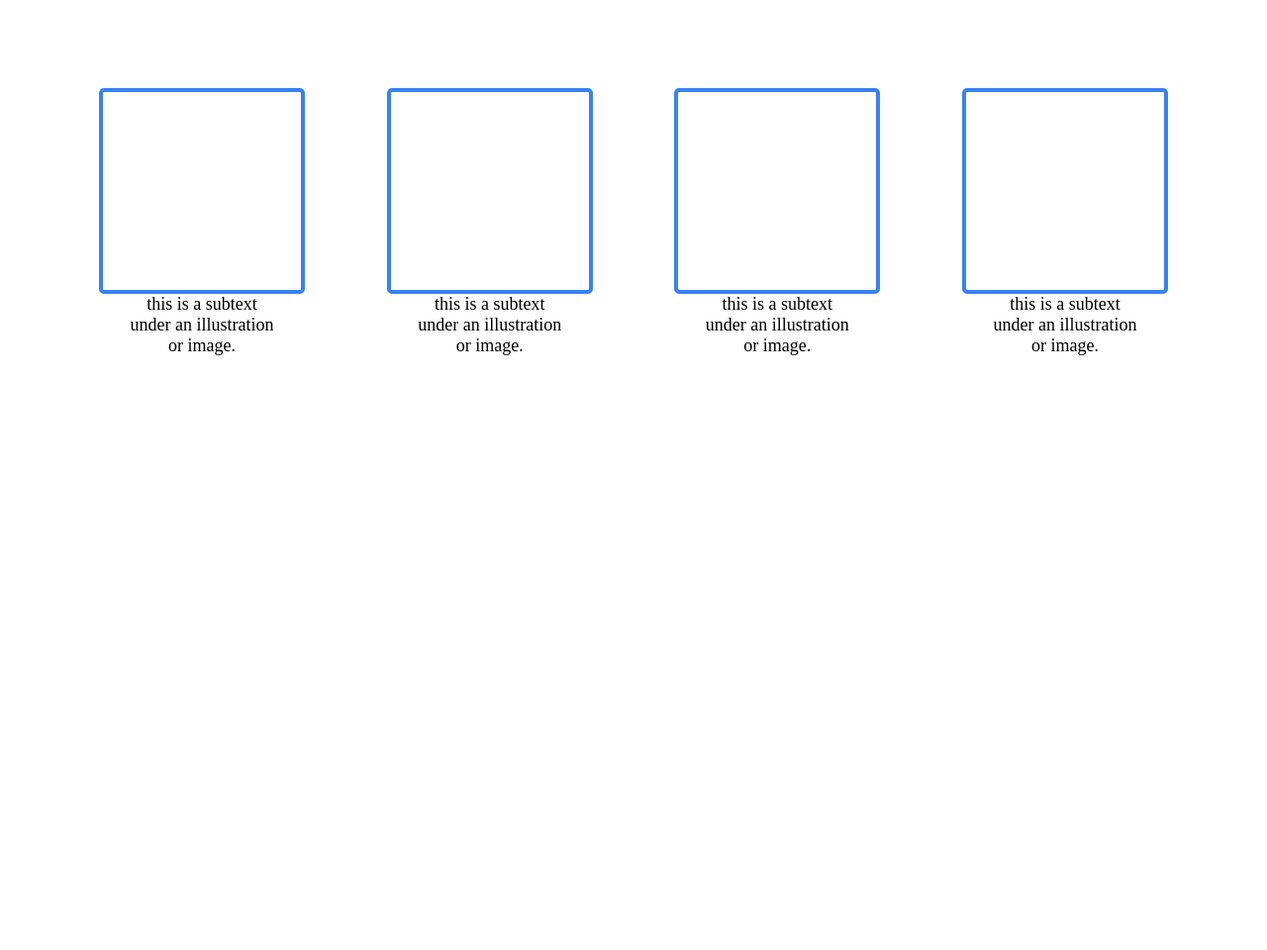
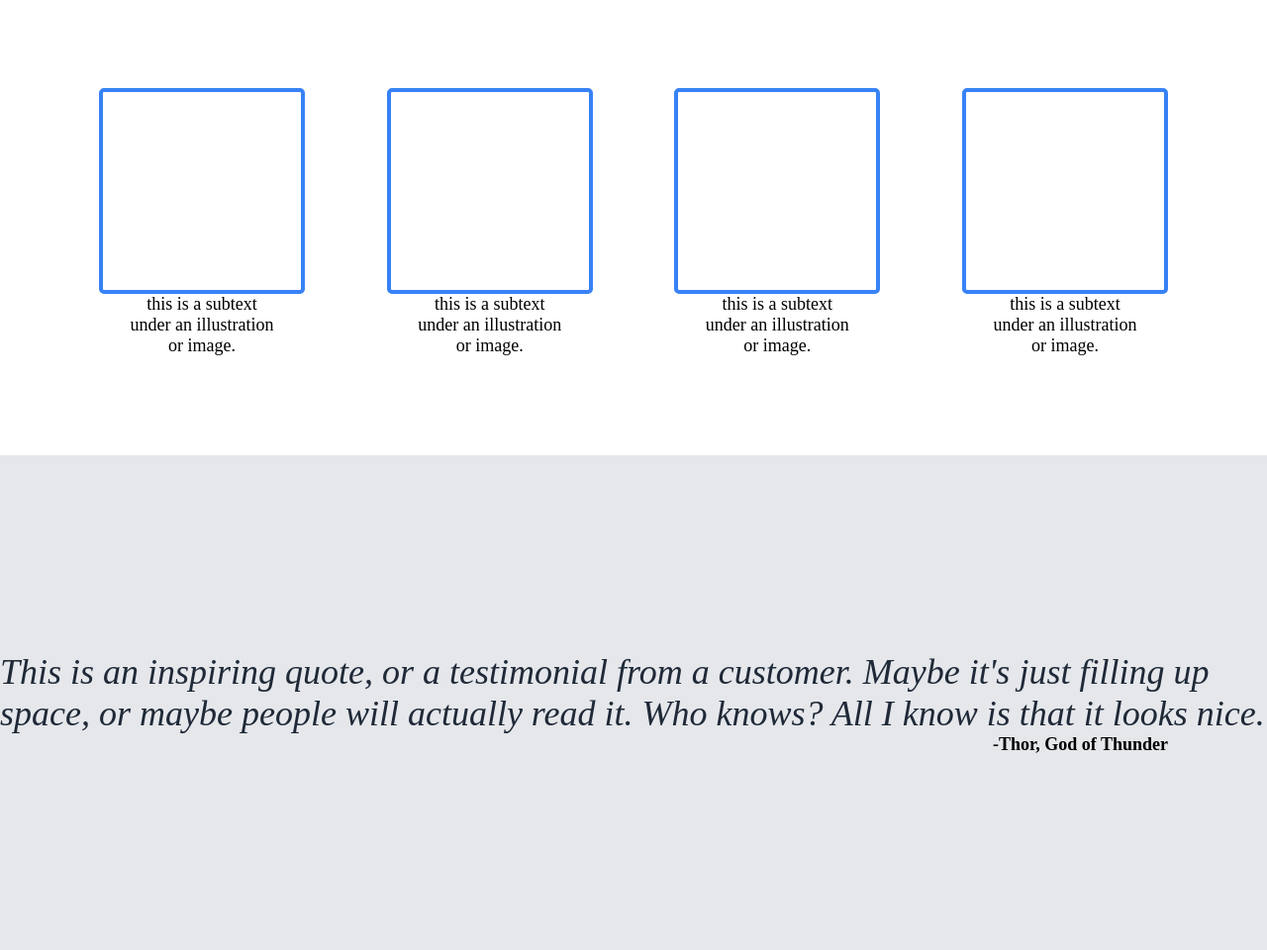
Before and after one commit to jeangerbred/Odin-LandingPage, a plain HTML site: page index.html in a window 1280 px wide. Shown: the part 619-1579 px from the top of the page at 99% size. Before the commit the page ends 1079 px from the top, so only its background shows below. Drawn offline with Linux system fonts and the light colour scheme.

Commit message:
Section 3, I think I nailed this part? Attempt #1.

```diff
--- a/index.html
+++ b/index.html
@@ -53,5 +53,11 @@
                 </div>
             </div>
         </div>
+        <div class="Sec3">
+            <h3>This is an inspiring quote, or a testimonial from a customer. Maybe it's just filling up space, or maybe people will actually read it. Who knows? All I know is that it looks nice.</h3>
+            <div class="Author-div">
+                <p class="Author">-Thor, God of Thunder</p>
+            </div>
+        </div>
     </body>
 </html>
--- a/styles.css
+++ b/styles.css
@@ -125,3 +125,29 @@ h2 {
     text-align: center;
     font-size: 18px;
 }
+
+.Sec3 {
+    background-color: #E5E7EB;
+    height: 500px;
+    display: flex;
+    flex-direction: column;
+    justify-content: center;
+}
+
+h3 {
+    font-size: 36px;
+    font-style: italic;
+    font-weight: lighter;
+    color: #1f2937;
+}
+
+.Author {
+    font-size: 18px;
+    font-weight: bold;
+}
+
+.Author-div {
+    display: flex;
+    justify-content: flex-end;
+    margin-right: 100px;
+}
```
